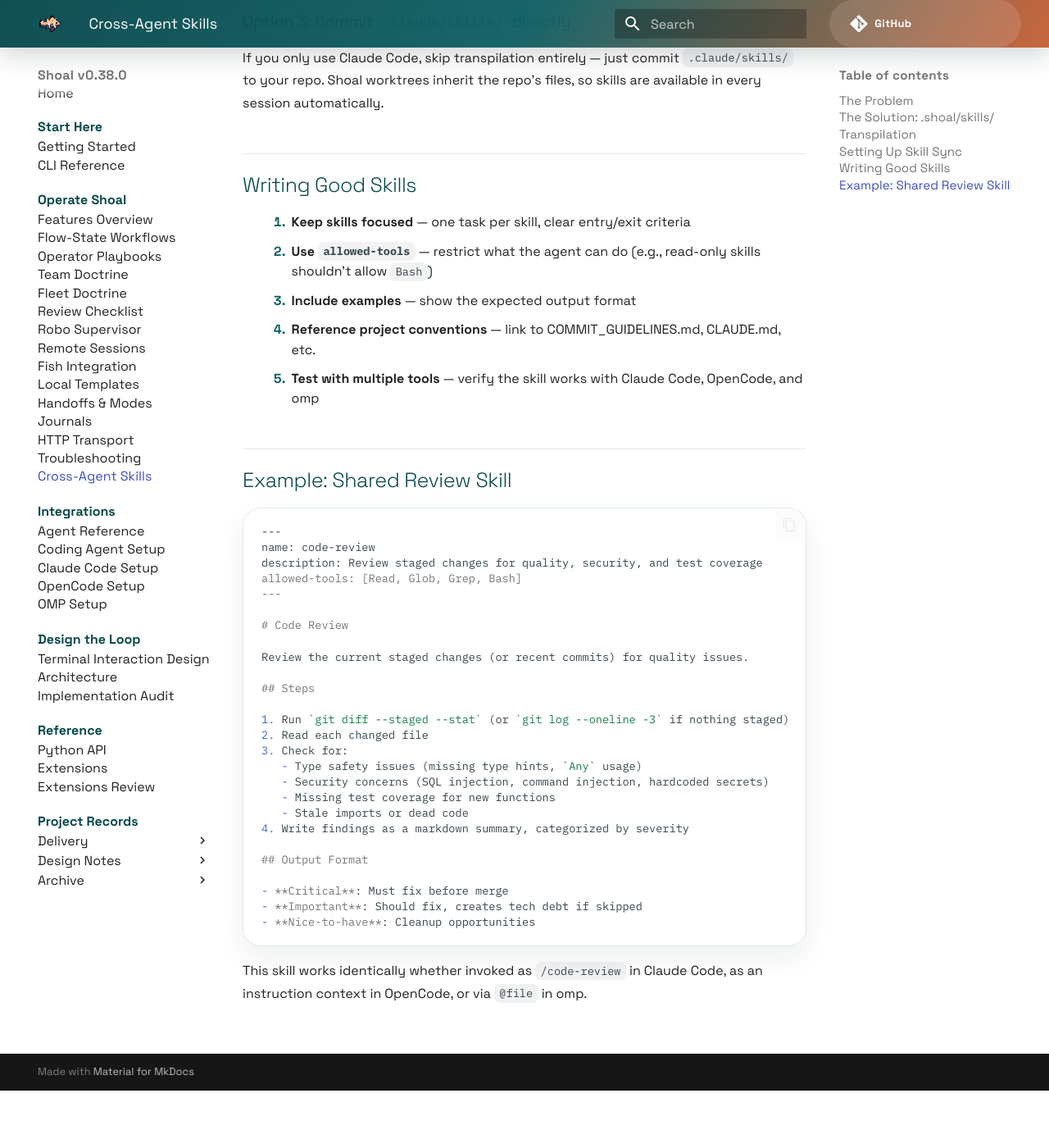
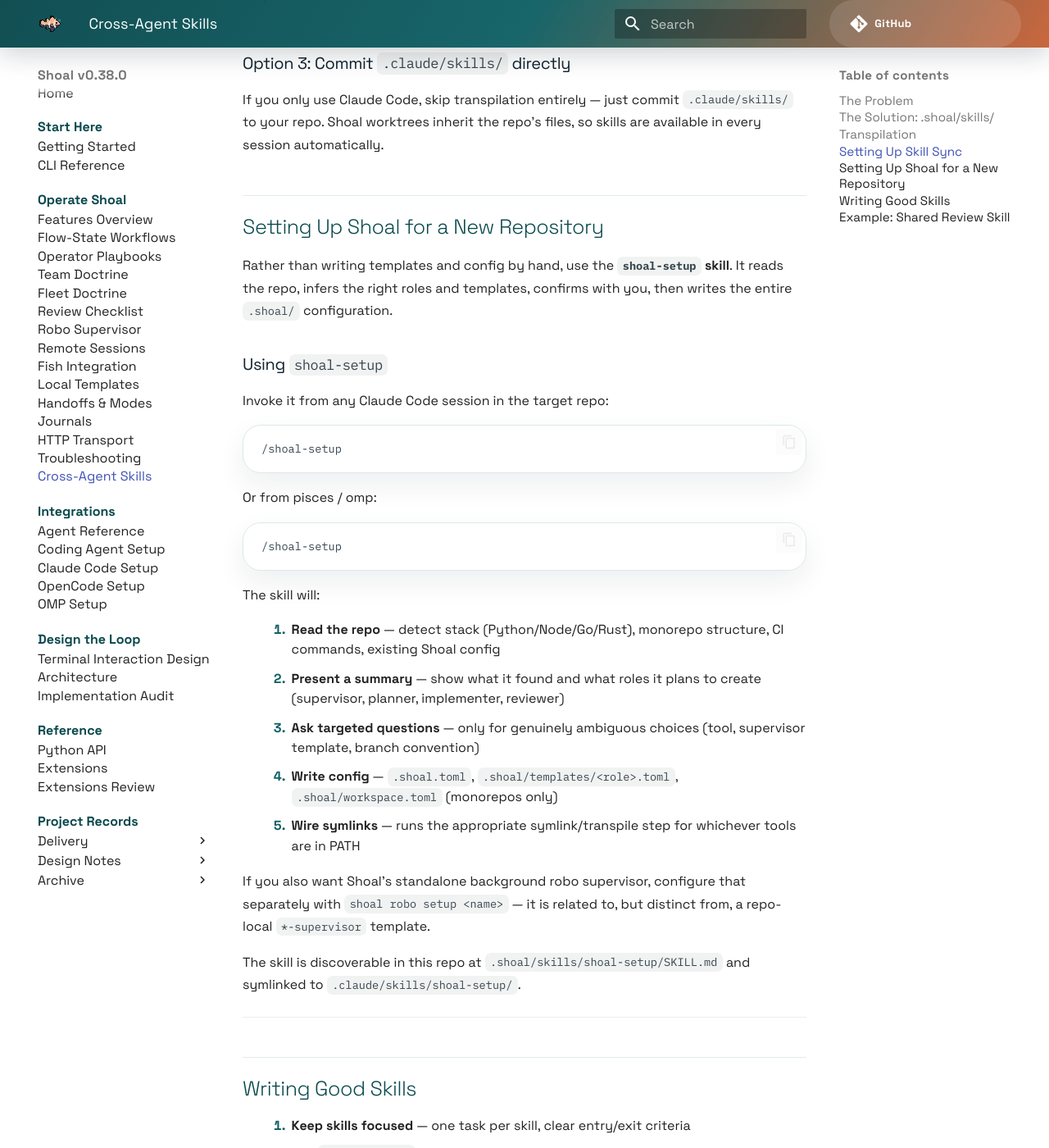
Before and after one commit to TheShoal/shoal-cli, an MkDocs documentation site: the page built from docs/cross-agent-skills.md, in a window 1280 px wide and 1400 px high, scrolled down 3919 px. Shown: the whole window at 82% size. Built offline with MkDocs 1.6.1 and Material for MkDocs 9.7.7, drawn with Linux system fonts in a browser that asks for light colours; comment, search, counter and statistics services are not loaded; before the commit the page ends 5249 px from its top, so only the background shows below that; some of the changed text lies outside the part shown.

Commit message:
docs(robo): clarify supervisor and setup flows

````diff
--- a/docs/cross-agent-skills.md
+++ b/docs/cross-agent-skills.md
@@ -85,11 +85,8 @@
 
 ### omp (oh-my-pi)
 
-Skills are concatenated into a context file and injected via omp's `@file` prompt prefix:
-
-```
-# Injected at session start as @.shoal/context/skills.md
-```
+Skills are symlinked directly into `.omp/skills/<name>/SKILL.md`, matching omp's
+native project-local discovery path. No concatenated context file is required.
 
 ## Setting Up Skill Sync
 
@@ -134,6 +131,8 @@
 post_worktree_create = "scripts/shoal-skill-sync.sh"
 ```
 
+If `.shoal/skills/` is your source of truth, treat `.claude/skills/`, `.pisces/skills/`, `.omp/skills/`, and any generated `.shoal/context/` files as derived artifacts and ignore them in `.gitignore`.
+
 ### Option 2: `setup_commands` in template
 
 For simpler cases, use `setup_commands` to copy skills before the agent starts:
@@ -148,6 +147,42 @@
 ### Option 3: Commit `.claude/skills/` directly
 
 If you only use Claude Code, skip transpilation entirely — just commit `.claude/skills/` to your repo. Shoal worktrees inherit the repo's files, so skills are available in every session automatically.
+
+## Setting Up Shoal for a New Repository
+
+Rather than writing templates and config by hand, use the **`shoal-setup` skill**.
+It reads the repo, infers the right roles and templates, confirms with you, then
+writes the entire `.shoal/` configuration.
+
+### Using `shoal-setup`
+
+Invoke it from any Claude Code session in the target repo:
+
+```
+/shoal-setup
+```
+
+Or from pisces / omp:
+
+```
+/shoal-setup
+```
+
+The skill will:
+
+1. **Read the repo** — detect stack (Python/Node/Go/Rust), monorepo structure, CI commands, existing Shoal config
+2. **Present a summary** — show what it found and what roles it plans to create (supervisor, planner, implementer, reviewer)
+3. **Ask targeted questions** — only for genuinely ambiguous choices (tool, supervisor template, branch convention)
+4. **Write config** — `.shoal.toml`, `.shoal/templates/<role>.toml`, `.shoal/workspace.toml` (monorepos only)
+5. **Wire symlinks** — runs the appropriate symlink/transpile step for whichever tools are in PATH
+
+If you also want Shoal's standalone background robo supervisor, configure that separately
+with `shoal robo setup <name>` — it is related to, but distinct from, a repo-local
+`*-supervisor` template.
+
+The skill is discoverable in this repo at `.shoal/skills/shoal-setup/SKILL.md` and symlinked to `.claude/skills/shoal-setup/`.
+
+---
 
 ## Writing Good Skills
 
````
Also changed, not shown: docs/LOCAL_TEMPLATES.md (+2 -0 lines), docs/ROBO_GUIDE.md (+6 -0 lines), docs/SHOAL_TEAM.md (+2 -0 lines), docs/WORKTREE_ENV_INIT.md (+4 -3 lines).
